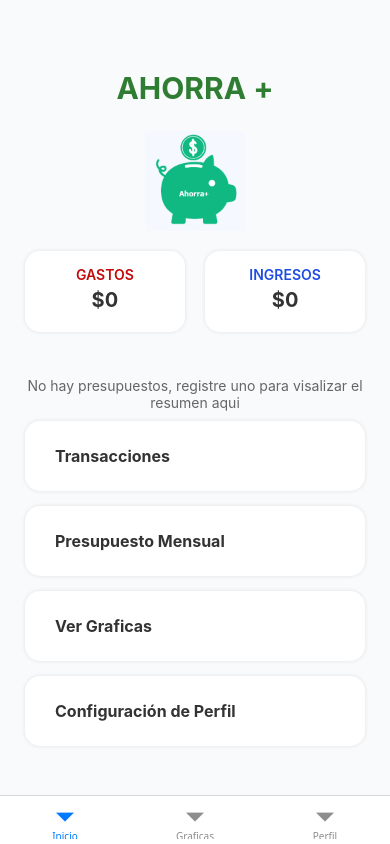
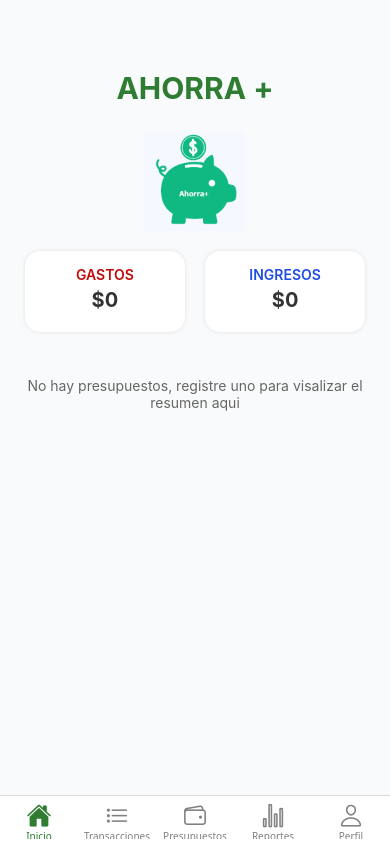
Before and after one commit to JoseArmandoSUP/AhorraMasApp, a React Native app in the folder ahorraMasApp/: screen /Home in a window 390 px wide. Built offline with nearby package versions, Linux system fonts and the light colour scheme.

Commit message:
Otra Limpieza

```diff
--- a/ahorraMasApp/navegacion/TabNavigator.js
+++ b/ahorraMasApp/navegacion/TabNavigator.js
@@ -1,20 +1,41 @@
 import { createBottomTabNavigator } from "@react-navigation/bottom-tabs";
 import PantallaPrincipal from "../screens/PantallaPrincipal";
-//import PantallaRegistro from "../screens/PantallaRegistro";
-//import LoginScreen from "../screens/LoginScreen";
+import PantallaGestionTransacciones from "../screens/PantallaGestionTransacciones";
+import PresupuestosScreen from "../screens/PresupuestosScreen";
 import GraficasScreen from "../screens/GraficasScreen";
 import Perfil from "../screens/Perfil";
+import {Ionicons} from "@expo/vector-icons";
 
 const Tab = createBottomTabNavigator();
 
 export default function TabNavigator(){
     return(
-        <Tab.Navigator screenOptions={{headerShown: false}}>
+        <Tab.Navigator screenOptions={({route}) => ({
+            headerShown: false,
+            tabBarIcon: ({focused, color, size}) => {
+                let iconName;
+                if(route.name === "Inicio"){
+                    iconName = focused ? "home" : "home-outline";
+                }else if (route.name === 'Transacciones') {
+                    iconName = focused ? 'list' : 'list-outline';
+                } else if (route.name === 'Presupuestos') {
+                    iconName = focused ? 'wallet' : 'wallet-outline';
+                } else if (route.name === 'Reportes') {
+                    iconName = focused ? 'stats-chart' : 'stats-chart-outline';
+                } else if (route.name === 'Perfil') {
+                    iconName = focused ? 'person' : 'person-outline';
+                }
+                return <Ionicons name={iconName} size={size ?? 24} color={color} />;
+            },
+            tabBarActiveTintColor: "#2e7d32",
+            tabBarInactiveTintColor: "gray",
+        })}
+        >
             <Tab.Screen name="Inicio" component={PantallaPrincipal}></Tab.Screen>
-            <Tab.Screen name="Graficas" component={GraficasScreen}></Tab.Screen>
+            <Tab.Screen name="Transacciones" component={PantallaGestionTransacciones}></Tab.Screen>
+            <Tab.Screen name="Presupuestos" component={PresupuestosScreen}></Tab.Screen>
+            <Tab.Screen name="Reportes" component={GraficasScreen}></Tab.Screen>
             <Tab.Screen name="Perfil" component={Perfil}></Tab.Screen>
-            {/*<Tab.Screen name="Registrarse" component={PantallaRegistro}></Tab.Screen>
-            <Tab.Screen name="Iniciar Sesion" component={LoginScreen}></Tab.Screen>*/}
         </Tab.Navigator>
     );
 }
--- a/ahorraMasApp/package.json
+++ b/ahorraMasApp/package.json
@@ -9,6 +9,7 @@
     "web": "expo start --web"
   },
   "dependencies": {
+    "@expo/vector-icons": "^15.0.3",
     "@react-navigation/bottom-tabs": "^7.8.6",
     "@react-navigation/native": "^7.1.21",
     "@react-navigation/native-stack": "^7.7.0",
--- a/ahorraMasApp/screens/EditarPresupuesto.js
+++ b/ahorraMasApp/screens/EditarPresupuesto.js
@@ -1,8 +1,9 @@
 import { Text, View, ScrollView, StyleSheet, TouchableOpacity, Button, TextInput, Alert } from "react-native";
-import React, {useState, useEffect} from "react";
+import React, {useState, useEffect, useContext} from "react";
 //import PresupuestosScreen from "./PresupuestosScreen";
 import { useNavigation, useRoute } from "@react-navigation/native";
 import { PresupuestoController } from "../controllers/PresupuestoController";
+import { AppContext } from "../context/AppContext";
 
 const controller = new PresupuestoController();
 
@@ -10,6 +11,8 @@ export default function EditarPresupuesto({/*{route}*/}){
     const navigatation = useNavigation();
     const route = useRoute();
     const {id} = route.params;
+
+    const{transacciones, setAlertas} = useContext(AppContext) || {};
 
     {/* const {categoria: cat, monto: mon} = route.params; */}
     const[categoria, setCategoria] = useState(""); {/* useState(cat) */}
@@ -56,6 +59,8 @@ export default function EditarPresupuesto({/*{route}*/}){
                 Number(anio)
             );
 
+            recalcularAlertas(Number(montolimite), categoria);
+
             Alert.alert("Éxito", "Presupuesto actualizado correctamente");
             navigatation.goBack();
 
@@ -63,6 +68,36 @@ export default function EditarPresupuesto({/*{route}*/}){
             Alert.alert("Error", "No se pudo actualizar: " + error.message);
         }
     }
+
+    function recalcularAlertas(nuevoMontoLimite, categoria) {
+        let totalGastado = 0;
+
+        transacciones.forEach(t => {
+            if (t.tipo.toLowerCase() === "gasto" && t.categoria.toLowerCase() === categoria.toLowerCase()) {
+                totalGastado += Number(t.monto);
+            }
+        });
+
+        // Si el contexto no tiene setAlertas, solo salimos sin romper nada
+        if (!setAlertas) {
+            return;
+        }
+
+        if (totalGastado > nuevoMontoLimite) {
+            setAlertas(prev => {
+                if (!prev.includes(`¡¡!! Se ha excedido el presupuesto de ${categoria}`)) {
+                    return [...prev, `¡¡!! Se ha excedido el presupuesto de ${categoria}`];
+                }
+                return prev;
+            });
+        } else {
+            setAlertas(prev =>
+                prev.filter(a => !a.includes(`presupuesto de ${categoria}`))
+            );
+        }
+    }
+
+
 
     const filtrarCaracteresM = (input) => {
         const numerico = input.replace(/[^0-9]/g, '');
--- a/ahorraMasApp/screens/PresupuestosScreen.js
+++ b/ahorraMasApp/screens/PresupuestosScreen.js
@@ -30,7 +30,7 @@ export default function PresupuestosScreen(){
     const [fCategoria, setFCategoria] = useState("");
 
 
-    useFocusEffect(
+    {/*useFocusEffect(
         useCallback(() => {
             const cargarDatos = async () => {
                 try{
@@ -62,14 +62,14 @@ export default function PresupuestosScreen(){
             };
             cargarDatos();
         },[])
-    );
+    );*/}
 
     return(
         <ScrollView style={styles.container} contentContainerStyle={{paddingBottom: 100}}>
 
             <Text style={styles.titulo}>PRESUPUESTO</Text>
 
-            {lista.length === 0 && (
+            {/*{lista.length === 0 && (
                 <Text style={{textAlign: "center", marginTop: 10, color: "#666"}}>
                     No hay registros
                 </Text>
@@ -104,7 +104,7 @@ export default function PresupuestosScreen(){
                     </View>
 
                 );
-            })}
+            })}*/}
 
             {/*BOTONES DEL CRUD*/}
             <View style={styles.crudContainer}>
```
Also changed, not shown: ahorraMasApp/screens/PantallaPrincipal.js (+8 -8 lines), 1 other file (tests, documents, lock files or other folders).
